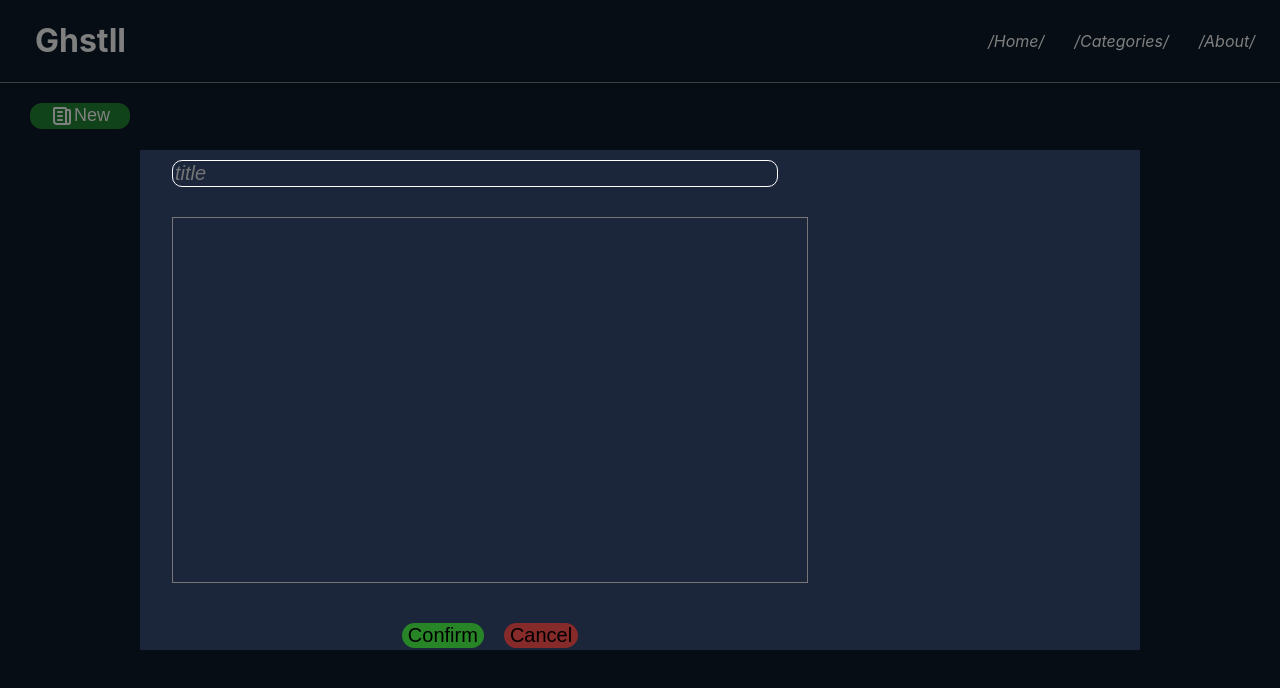
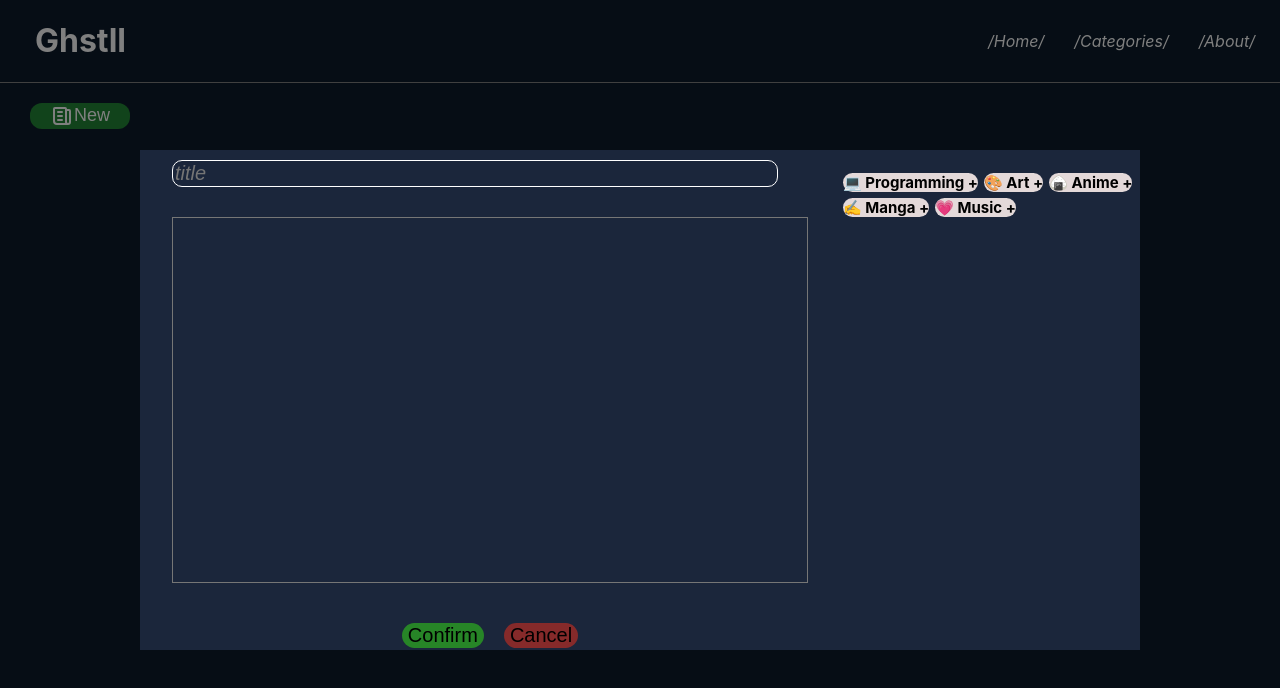
Before and after one commit to ghstll/ghstll---pb, a React (Create React App) app: page / in a window 1280 px wide. Both pictures are taken after a click on the button "New". Shown: the top 688 px of the page. Built offline with nearby package versions, Linux system fonts and the light colour scheme.

Commit message:
fixed categories buttons

```diff
--- a/src/components/modals/NewPostModal/NewPostModal.jsx
+++ b/src/components/modals/NewPostModal/NewPostModal.jsx
@@ -1,4 +1,3 @@
-import { useState } from 'react'
 import styles from './NewPostModal.module.scss'
 function NewPostModal({onClose}){
 
@@ -15,40 +14,84 @@ function NewPostModal({onClose}){
         e.stopPropagation()
     }
 
-    const [pressed , setPressed] = useState(false)
-    const handleButtonCategory = () =>{
-        setPressed(prevPressed => !prevPressed)
-    }
+
+
+
+
     return(
        <div className={styles['modal-overlay']} onClick={handleClickOverlay}>
             <div className={styles['modal']} onClick={handleClickInsideModal}>
                 <div className={styles['title-container']}>
                     <input type="text" placeholder='title' className={styles['input-title']} maxLength={65}/>
                 </div>
-                <section className={styles['custom-section']}>
-                    {/* <button className={`${styles['category-button']} ${styles['programming-category-button']}`}>
-                        💻 Programming +
-                    </button>
-                    <button className={`${styles['category-button']} ${styles['art-category-button']}`}>
+                <section className={styles['add-categories-section']}>
+
+                    <div className={`${styles['category-button']} ${styles['programming-category-button']}`}>
+                        <input type="checkbox"
+                                name='programming-option'
+                                value={'programming'} id='programming-option'
+                                className={`${styles['checkbox-category']} ${styles['checkbox-category-programming']}`}
+                        />
+                        <label htmlFor="programming-option" className={styles['checkbox-category']}>
+                            💻 Programming +
+                        </label>
+                    </div>
+
+
+
+
+                    <div className={`${styles['category-button']} ${styles['art-category-button']}`}>
+                        <input type="checkbox"
+                                name='art-option'
+                                value={'art'}
+                                id='art-option'
+                                className={`${styles['checkbox-category']} ${styles['checkbox-category-art']}`}
+                        />
+                        <label htmlFor="art-option" className={styles['checkbox-category']}>
                         🎨 Art +
-                    </button>
-                    <button className={`${styles['category-button']} ${styles['anime-category-button']}`}>
-                        🍙 Anime +
-                    </button>
-                    <button className={`${styles['category-button']} ${styles['manga-category-button']}`}>
-                        ✍️ Manga +
-                    </button>
+                        </label>
+                    </div>
 
-                    <button className={`${styles['category-button']} ${styles['music-category-button']}`}>
-                        💗 Music +
-                    </button>
-                        */}
+
+                    <div className={`${styles['category-button']} ${styles['anime-category-button']}`}>
+                        <input type="checkbox"
+                                name='anime-option'
+                                value={'anime'}
+                                id='anime-option'
+                                className={`${styles['checkbox-category']} ${styles['checkbox-category-anime']}`}
+
+                        />
+                        <label htmlFor="anime-option" className={styles['checkbox-category']}>
+                             🍙 Anime +
+                        </label>
+                    </div>
+                    <div className={`${styles['category-button']} ${styles['manga-category-button']}`}>
+                        <input type="checkbox"
+                                name='manga-option'
+                                value={'manga'}
+                                id='manga-option'
+                                className={`${styles['checkbox-category']} ${styles['checkbox-category-manga']}`}
+
+                        />
+                        <label htmlFor="manga-option" className={styles['checkbox-category']}>
+                             ✍️ Manga +
+                        </label>
+                    </div>
+                    <div className={`${styles['category-button']} ${styles['music-category-button']}`}>
+                        <input type="checkbox"
+                                name='music-option'
+                                value={'music'} id='music-option'
+                                className={`${styles['checkbox-category']} ${styles['checkbox-category-music']}`}
+
+                        />
+                        <label htmlFor="music-option" className={styles['checkbox-category']}>
+                             💗 Music +
+                        </label>
+                    </div>
+
 
                 </section>
-                    {/* <div className={styles['buttons-post']}>
-                        <button className={`${styles['confirm-cancel-buttons']} ${styles['confirm-button']}`} >Confirm</button>
-                        <button className={`${styles['confirm-cancel-buttons']} ${styles['cancel-button']}`} onClick={handleCancel}>Cancel</button>
-                    </div> */}
+
 
                 <div className={styles['content-container']}>
                     <textarea name="" id="" className={styles['content-text-area']}>
--- a/src/components/modals/NewPostModal/NewPostModal.module.scss
+++ b/src/components/modals/NewPostModal/NewPostModal.module.scss
@@ -39,14 +39,14 @@
     color: white;
 }
 
-.custom-container{
-    // background-color: blue;
-    display: flex;
-    flex-direction: column;
-    justify-content: center;
-    align-items: center;
-    grid-row: span 2;
-}
+// .custom-container{
+//     // background-color: blue;
+//     display: flex;
+//     flex-direction: column;
+//     justify-content: center;
+//     align-items: center;
+//     grid-row: span 2;
+// }
 .content-container{
     display: flex;
     align-items: center;
@@ -106,7 +106,6 @@
 
 
 
-
 .confirm-button{
     background-color: rgb(39, 133, 39);
 }
@@ -125,20 +124,24 @@
 .category-button{
     font-weight: bold;
     background-color: rgb(228, 217, 217);
-    cursor: pointer;
-    align-items: center;
-    justify-content: center;
     border-radius: 10px;
     font-size: 15px;
     margin: 3px;
-    transition: background-color 1s;
-
+    transition: background-color 0.5s;
+    flex: 0 0 auto;
 }
 
-.custom-section{
-    display: inline;
+.add-categories-section{
+    height: fit-content;
+    display: flex;
+    flex-wrap: wrap;
+    margin-top: 20px;
     overflow-y: auto;
     overflow-x: hidden;
+    grid-column: 2/3;
+    grid-row: 1/4;
+    justify-content: flex-start;
+
 }
 
 
@@ -161,3 +164,38 @@
 .music-category-button:hover{
     background-color: darkkhaki;
 }
+
+// ------------------------------------------------------------------------------------------------
+
+input.checkbox-category-programming:checked ~ label,
+input.checkbox-category-programming:checked ~ div{
+    background-color: rgb(0, 106, 255);
+}
+
+input.checkbox-category-art:checked + label{
+    background-color: chartreuse;
+}
+
+input.checkbox-category-anime:checked + label{
+    background-color: red;
+}
+
+input.checkbox-category-manga:checked + label{
+    background-color: gray;
+}
+
+input.checkbox-category-music:checked + label{
+    background-color: darkkhaki;
+}
+
+.checkbox-category{
+    cursor: pointer;
+    border-radius: 10px;
+}
+.category-button{
+    cursor: pointer;
+}
+input[type="checkbox"]{
+    display: none;
+
+}
```
